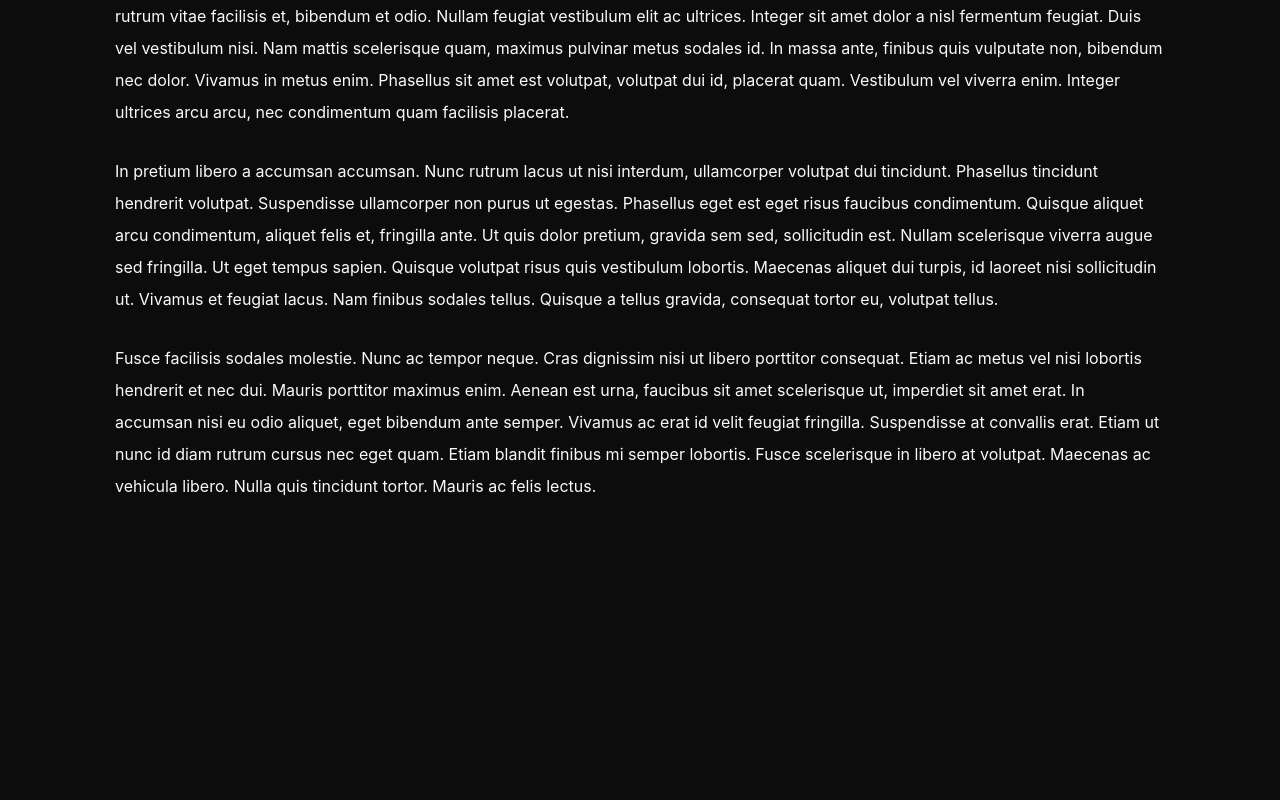
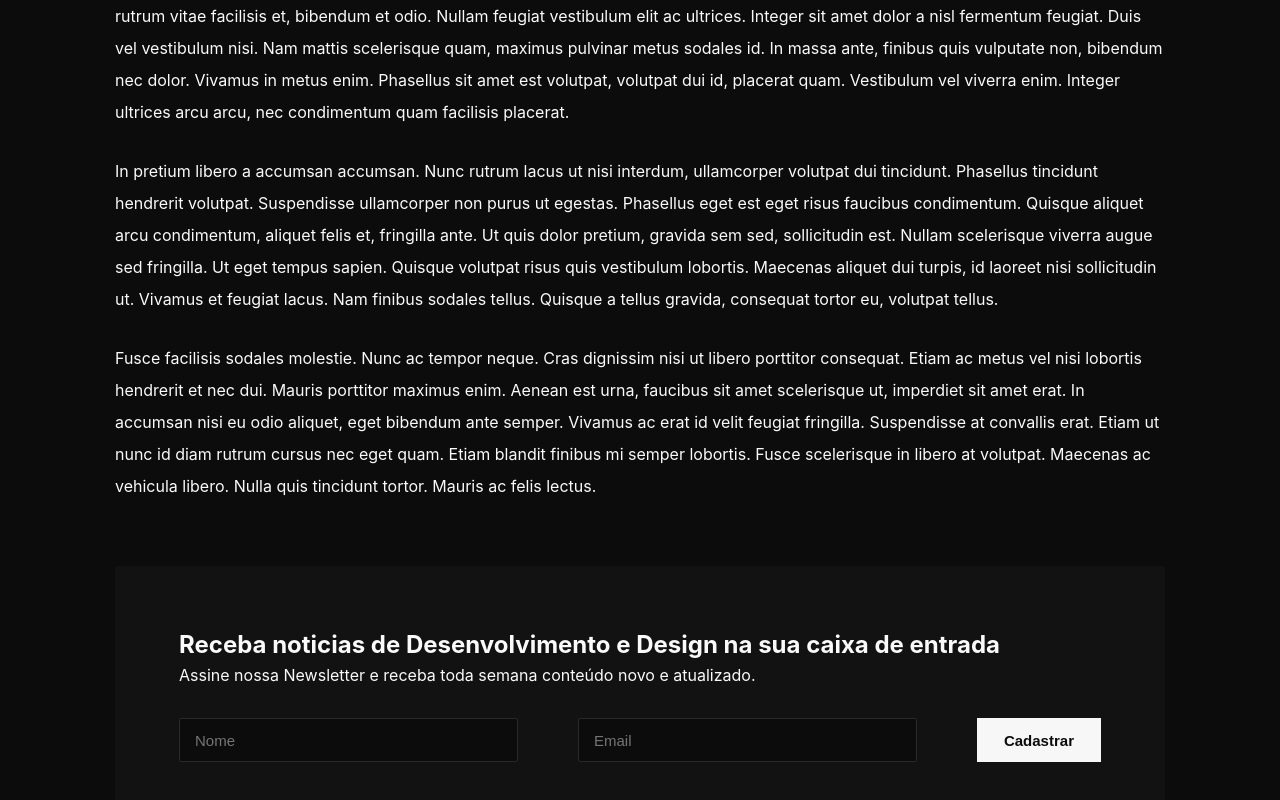
Before and after one commit to Rychillie/old-Rychillie.net, a Next.js app: page /markdown-example-post in a window 1280 px wide. Shown: the part 1506-2306 px from the top of the page. Before the commit the page ends 2035 px from the top, so only its background shows below. Built offline with nearby package versions, Linux system fonts and the light colour scheme.

Commit message:
newsletter in post page

```diff
--- a/src/layouts/PostLayout.tsx
+++ b/src/layouts/PostLayout.tsx
@@ -5,6 +5,7 @@ import styles from "../styles/layouts/Post.module.scss";
 
 import NavBar from "../components/navbar";
 import TagsList from "../components/post/tagsList";
+import NewsLetter from "../components/NewsletterForm";
 
 interface PostLayoutProps {
   title: string;
@@ -74,6 +75,8 @@ export default function PostLayout(props: PostLayoutProps) {
             <div dangerouslySetInnerHTML={{ __html: props.content }} />
           </article>
         </main>
+
+        <NewsLetter />
       </>
     </>
   );
```
